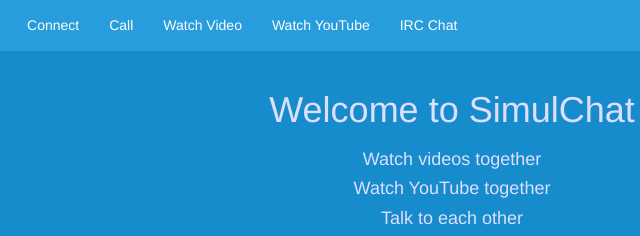
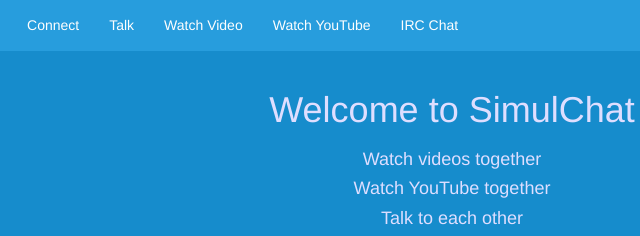
Before and after one commit to WesselWessels/video, a plain HTML site: page index.html in a window 1280 px wide. Shown: the top 236 px of the page, 188-828 px from the left. Drawn offline with nearby package versions, Linux system fonts and the light colour scheme; a script that the page names is missing.

Commit message:
Changed "call" to "talk"

```diff
--- a/index.html
+++ b/index.html
@@ -58,7 +58,7 @@
 		    <div class="collapse navbar-collapse" id="bs-example-navbar-collapse-1">
 		      <ul class="nav navbar-nav">
 		        <li ><a href="#section2">Connect<span class="sr-only">(current)</span></a></li>
-		        <li ><a href="#call_section">Call<span class="sr-only">(current)</span></a></li>
+		        <li ><a href="#call_section">Talk<span class="sr-only">(current)</span></a></li>
 		        <li ><a href="#section3">Watch Video<span class="sr-only">(current)</span></a></li>
 		        <li ><a href="#section4">Watch YouTube<span class="sr-only">(current)</span></a></li>
 		        <li ><a href="#section5">IRC Chat<span class="sr-only">(current)</span></a></li>
```
